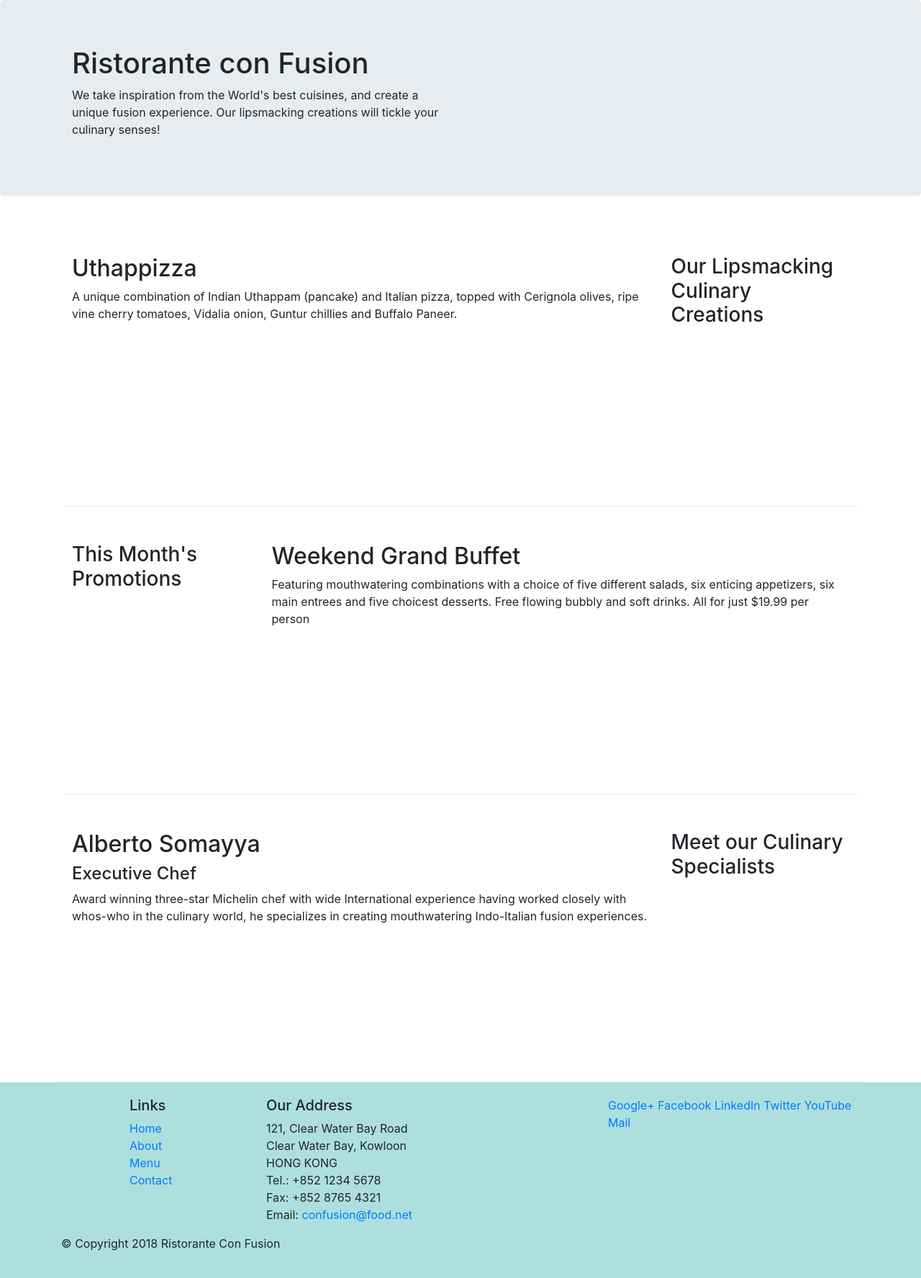
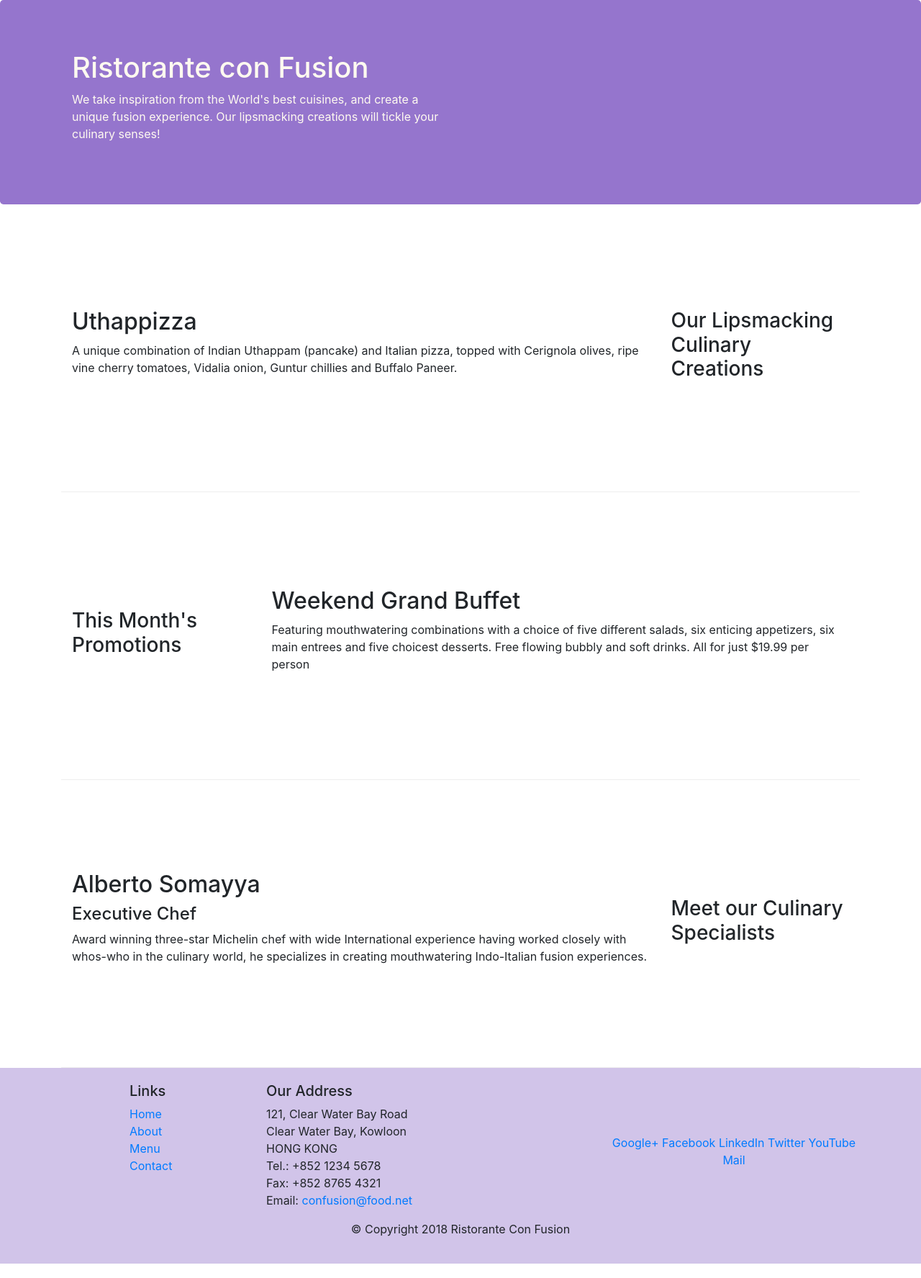
Before and after one commit to danushka9999/FSWD-1, a website: page index.html in a window 1280 px wide. Shown: the whole page at 72% size. Drawn offline with nearby package versions, Linux system fonts and the light colour scheme.

Commit message:
Bootstrap grid part2-1

```diff
--- a/css/styles.css
+++ b/css/styles.css
@@ -9,7 +9,19 @@
     min-height: 400px;
 }
 .footer{
-    background-color: rgb(173, 223, 223);
+    background-color: #D1C4E9;
     margin: 0px auto;
     padding: 20px 0px;
 }
+.jumbotron{
+    padding: 70px 30px 70px 30px;
+    margin: 0px auto;
+    background: #9575CD;
+    color: floralwhite;
+
+}
+.address{
+    font-size: 80%;
+    margin: 0px;
+    color: #0f0f0f;
+}
--- a/index.html
+++ b/index.html
@@ -29,7 +29,7 @@
     </header>
 
     <div class="container">
-        <div class="row row-content">
+        <div class="row row-content align-items-center">
             <div class="col-12 order-sm-last col-sm-4 col-md-3">
                 <h3>Our Lipsmacking Culinary Creations</h3>
             </div>
@@ -40,7 +40,7 @@
         </div>
 
 
-        <div class="row row-content">
+        <div class="row row-content align-items-center">
             <div class="col-12 col-sm-4 col-md-3">
                 <h3>This Month's Promotions</h3>
             </div>
@@ -50,7 +50,7 @@
             </div>
         </div>
 
-        <div class="row row-content">
+        <div class="row row-content align-items-center">
             <div class="col-12 order-sm-last col-sm-4 col-md-3">
                 <h3>Meet our Culinary Specialists</h3>
             </div>
@@ -85,8 +85,8 @@
 		              Email: <a href="mailto:confusion@food.net">confusion@food.net</a>
 		           </address>
                 </div>
-                <div class="col-12 col-sm-4">
-                    <div>
+                <div class="col-12 col-sm-4 align-self-center">
+                    <div class="text-center">
                         <a href="http://google.com/+">Google+</a>
                         <a href="http://www.facebook.com/profile.php?id=">Facebook</a>
                         <a href="http://www.linkedin.com/in/">LinkedIn</a>
@@ -96,7 +96,7 @@
                     </div>
                 </div>
            </div>
-           <div class="row">
+           <div class="row justify-content-center">
                 <div class="col-auto">
                     <p>© Copyright 2018 Ristorante Con Fusion</p>
                 </div>
```
